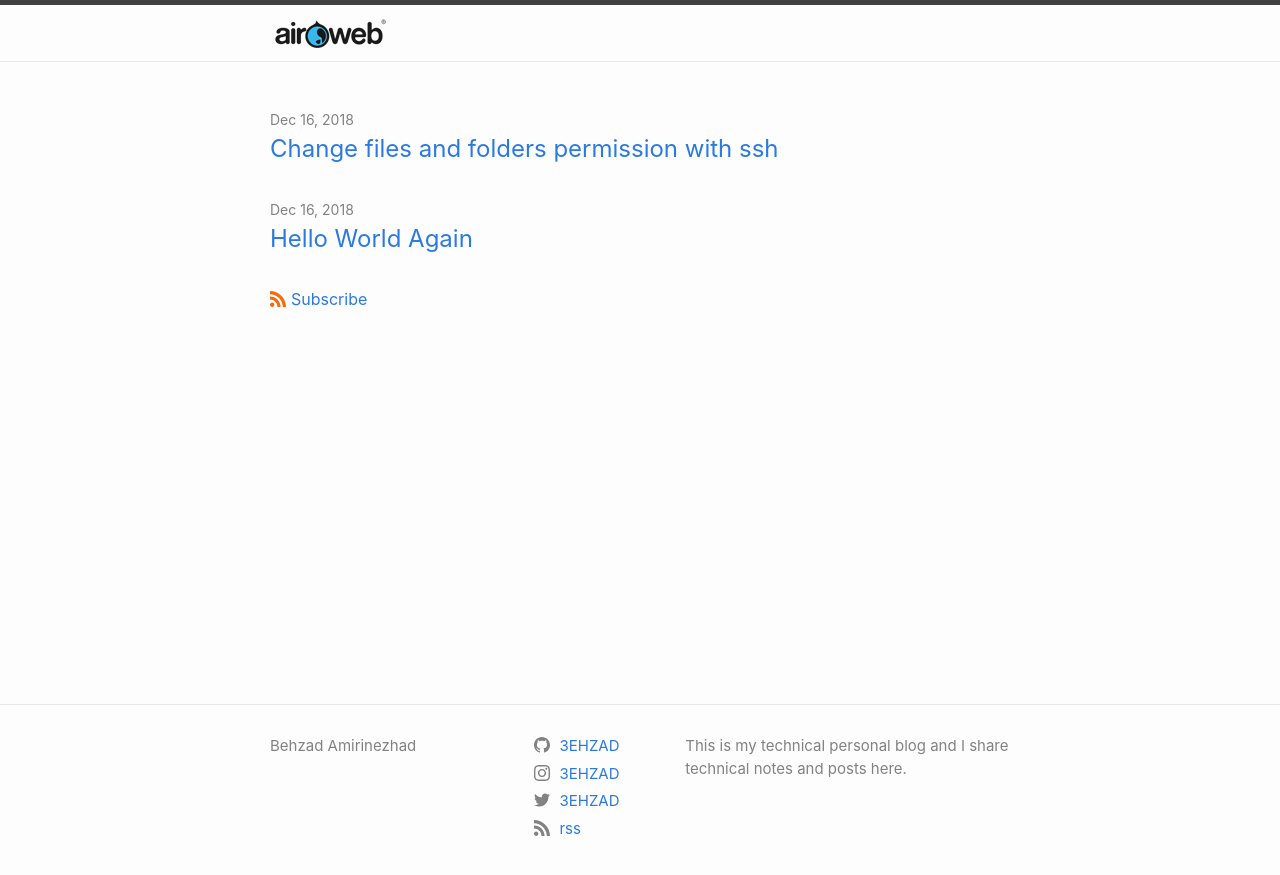
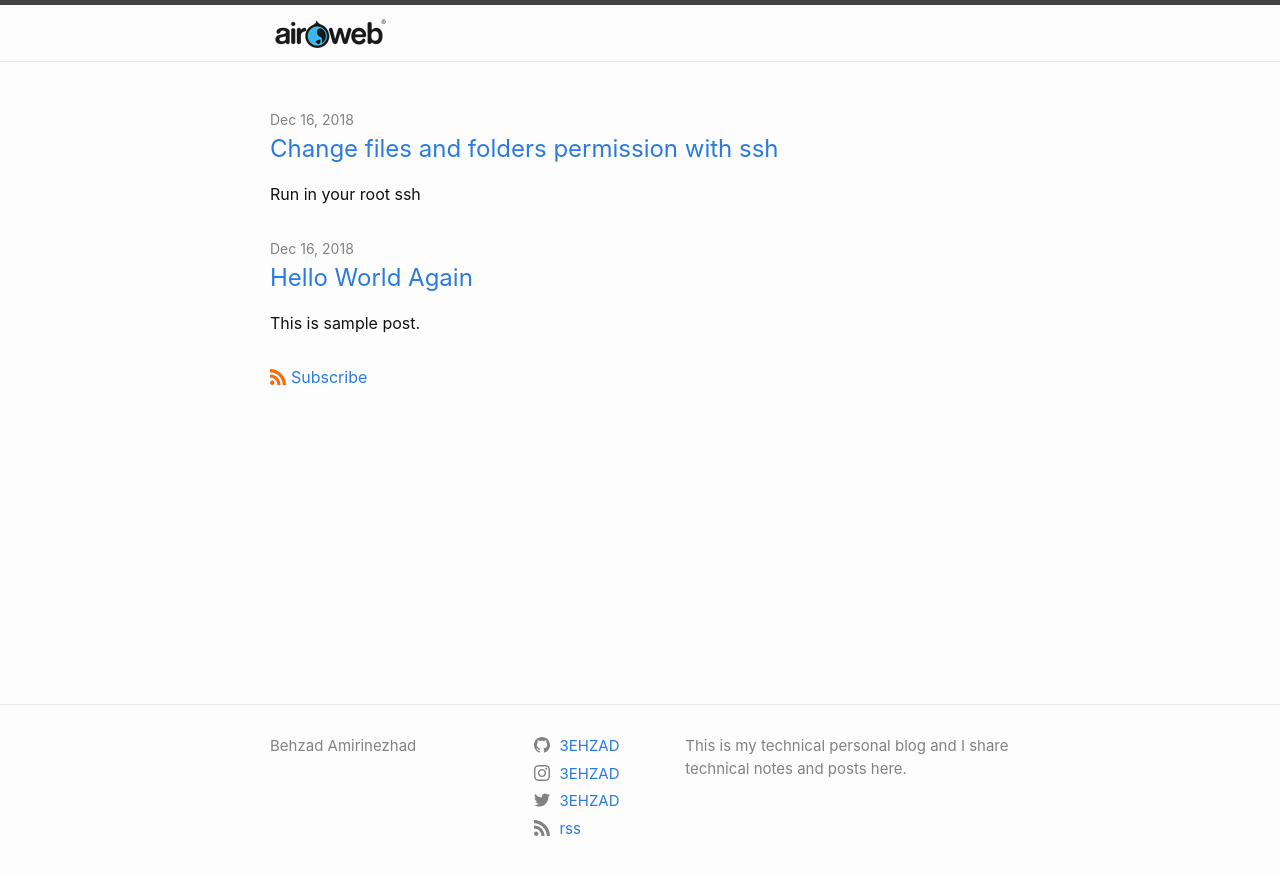
Before and after one commit to airoweb/old-blog, a Jekyll site: the page built from index.md, in a window 1280 px wide. Shown: the top 875 px of the page. Built offline with Jekyll 4.4.1, drawn with Linux system fonts in a browser that asks for light colours.

```diff
--- a/_config.yml
+++ b/_config.yml
@@ -26,9 +26,9 @@ rss: rss
 #   instance: example.com
 # - username: jekyll2
 #   instance: example.com
+google_analytics: UA-5384911-16
 
-
-show_excerpts: false # set to true to show excerpts on the homepage
+show_excerpts: true # set to true to show excerpts on the homepage
 
 # Minima date format
 # refer to http://shopify.github.io/liquid/filters/date/ if you want to customize this
```
